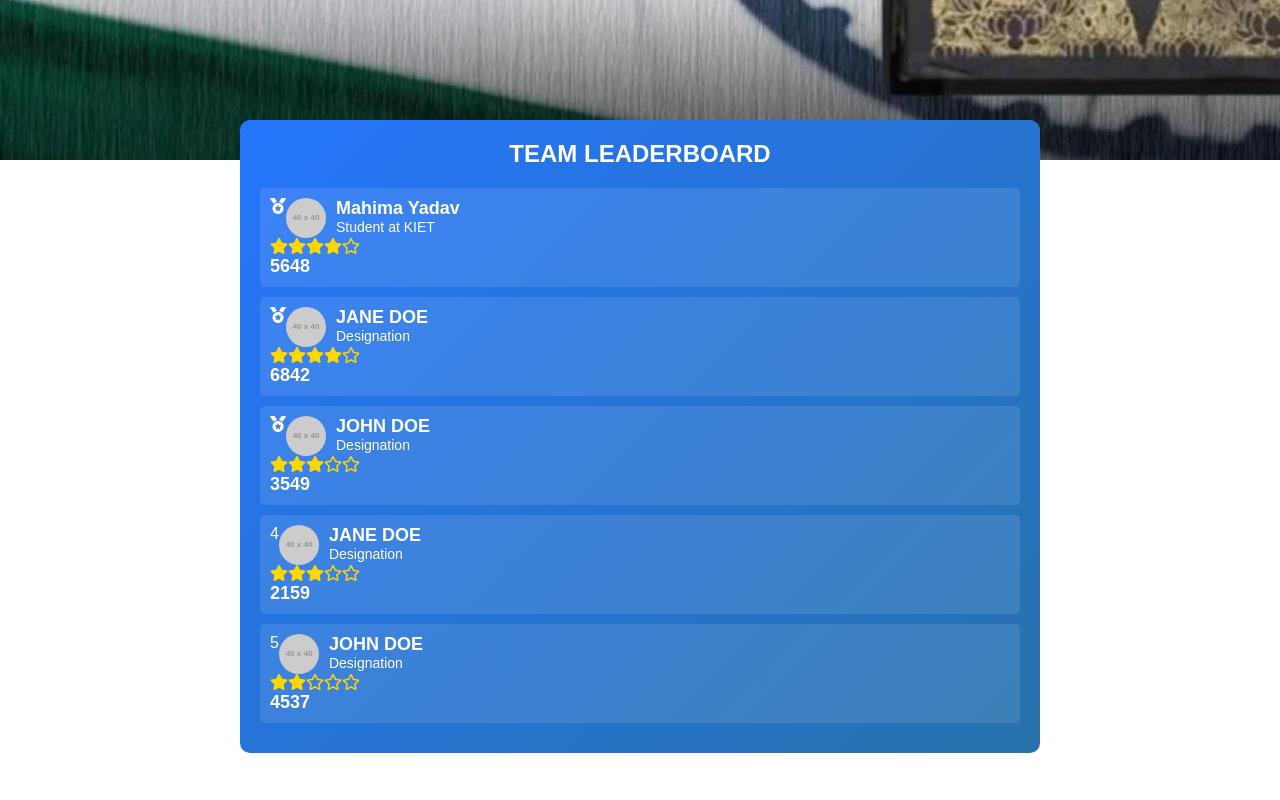
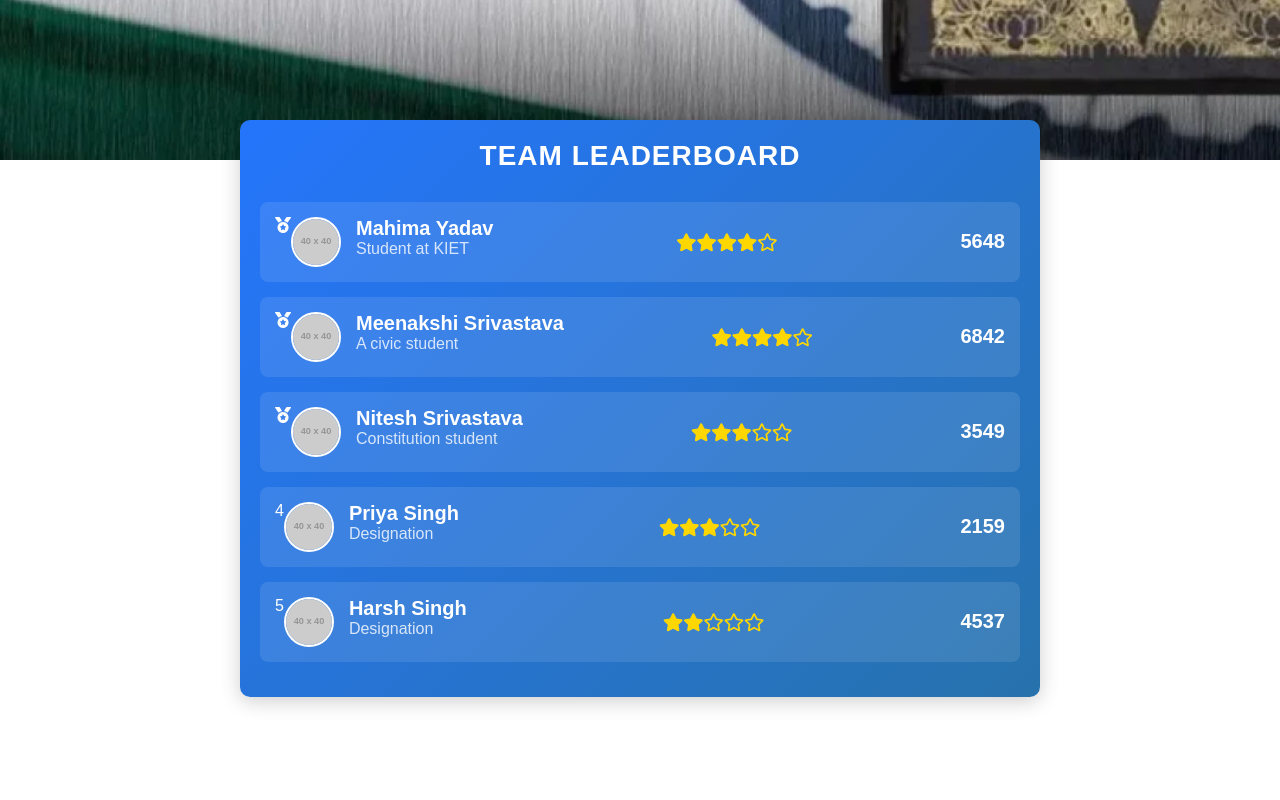
Before and after one commit to nitesh815/ApkaSamvidhan, a React (Create React App) app: page /leaderboard in a window 1280 px wide. Shown: the part 640-1440 px from the top of the page. Built offline with nearby package versions, Linux system fonts and the light colour scheme.

Commit message:
leaderboard complete

```diff
--- a/src/components/leaderboard/Leaders.css
+++ b/src/components/leaderboard/Leaders.css
@@ -1,5 +1,5 @@
 body {
-    background:white;
+    background: white;
     font-family: 'Arial', sans-serif;
 }
 
@@ -10,50 +10,66 @@ body {
     max-width: 800px;
     margin: 50px auto;
     color: white;
+    box-shadow: 0 4px 20px rgba(0, 0, 0, 0.2);
 }
 
 .leaderboard-header {
     text-align: center;
-    font-size: 24px;
+    font-size: 28px;
     font-weight: bold;
-    margin-bottom: 20px;
+    margin-bottom: 30px;
+    text-transform: uppercase;
+    letter-spacing: 1px;
 }
 
 .leaderboard-item {
-    /* display: flex; */
+    display: flex;
     align-items: center;
     justify-content: space-between;
     background: rgba(255, 255, 255, 0.1);
-    border-radius: 5px;
-    padding: 10px;
-    margin-bottom: 10px;
+    border-radius: 8px;
+    padding: 15px;
+    margin-bottom: 15px;
+    transition: background 0.3s, transform 0.3s;
+}
+
+.leaderboard-item:hover {
+    background: rgba(255, 255, 255, 0.2);
+    transform: scale(1.02);
 }
 
 .leaderboard-item img {
     border-radius: 50%;
-    width: 40px;
-    height: 40px;
+    width: 50px;
+    height: 50px;
+    border: 2px solid white;
 }
 
 .leaderboard-item .info {
     flex: 1;
-    margin-left: 10px;
+    margin-left: 15px;
 }
 
 .leaderboard-item .info .name {
-    font-size: 18px;
+    font-size: 20px;
     font-weight: bold;
 }
 
 .leaderboard-item .info .designation {
-    font-size: 14px;
+    font-size: 16px;
+    color: rgba(255, 255, 255, 0.8);
 }
 
 .leaderboard-item .stars {
+    display: flex;
+    justify-content: center;
+    align-items: center;
     color: gold;
+    font-size: 18px;
+
 }
 
 .leaderboard-item .score {
-    font-size: 18px;
+    font-size: 20px;
     font-weight: bold;
 }
--- a/src/components/leaderboard/Leaders.jsx
+++ b/src/components/leaderboard/Leaders.jsx
@@ -38,8 +38,8 @@ const Leaders = () => {
           />
           <LeaderboardItem
             rank={2}
-            name="JANE DOE"
-            designation="Designation"
+            name="Meenakshi Srivastava"
+            designation="A civic student"
             stars={4}
             score={6842}
             imgSrc="https://placehold.co/40x40"
@@ -47,8 +47,8 @@ const Leaders = () => {
           />
           <LeaderboardItem
             rank={3}
-            name="JOHN DOE"
-            designation="Designation"
+            name="Nitesh Srivastava"
+            designation="Constitution student"
             stars={3}
             score={3549}
             imgSrc="https://placehold.co/40x40"
@@ -56,7 +56,7 @@ const Leaders = () => {
           />
           <LeaderboardItem
             rank={4}
-            name="JANE DOE"
+            name="Priya Singh"
             designation="Designation"
             stars={3}
             score={2159}
@@ -65,7 +65,7 @@ const Leaders = () => {
           />
           <LeaderboardItem
             rank={5}
-            name="JOHN DOE"
+            name="Harsh Singh"
             designation="Designation"
             stars={2}
             score={4537}
@@ -75,7 +75,7 @@ const Leaders = () => {
         </div>
       </section>
     </>
-  )
+  );
 };
 
 export default Leaders;
```
Also changed, not shown: src/components/leaderboard/Leader.css (deleted).
